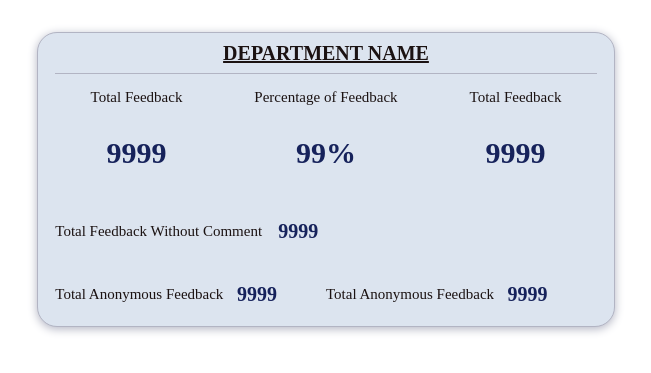
After one commit to datnt19213/WebEnterprise, a PHP site: page /view/overviewQAmanager.html in a window 1280 px wide. The commit adds this page. Shown: the top 373 px of the page, without its empty margins (315-966 px from the left). Run offline with PHP 8.4, Linux system fonts and the light colour scheme.

Commit message:
build 5 UI in the view folder

```diff
--- a/css/root.css
+++ b/css/root.css
@@ -1,5 +1,6 @@
 :root {
   --white-color: #fafcfe;
+  --licorice: #1B1212;
   --light-blue-white: #dce4ef; /* background of row data in table*/
   --light-blue-purple: #b2b4c3; /* header table data*/
   --light-blue-gray: #6c7398; /* background download button*/
--- /dev/null
+++ b/view/overviewQAmanager.html
@@ -0,0 +1,180 @@
+<!DOCTYPE html>
+<html lang="en">
+
+<head>
+    <meta charset="UTF-8">
+    <meta http-equiv="X-UA-Compatible" content="IE=edge">
+    <meta name="viewport" content="width=device-width, initial-scale=1.0">
+    <link rel="stylesheet" href="../css/root.css">
+    <title>Overview QA Manager</title>
+
+    <style>
+        body {
+            margin: 0 25%;
+            padding: 0;
+            width: 50%;
+        }
+
+        .departmentName-container {
+            background: var(--light-blue-white);
+            color: var(--licorice);
+            border: 1px solid var(--light-blue-purple);
+            border-radius: 2rem;
+            width: 90%;
+            margin: 5%;
+            box-shadow: 0 2px 10px var(--light-blue-purple);
+            user-select: none;
+            cursor: pointer;
+        }
+
+        .departmentName-container:hover {
+            transform: scale(1.01);
+        }
+
+        header {
+            width: 94%;
+            font-size: var(--rem-2);
+            font-weight: bold;
+            text-transform: uppercase;
+            text-decoration-line: underline;
+            border-bottom: 1px solid  var(--light-blue-purple);
+            margin: 0 3%;
+            padding: 1.5% 0;
+            justify-content: center;
+            text-align: center;
+            align-items: center;
+        }
+
+        .content {
+            width: 94%;
+            display: flex;
+            flex-direction: column;
+            margin: 0 3%;
+        }
+
+        .row1 {
+            width: 100%;
+            display: flex;
+            flex-direction: row;
+            align-items: center;
+            justify-content: space-between;
+        }
+
+        .totalFeedback,
+        .percentFeedback,
+        .totalContributor {
+            width: 30%;
+            text-align: center;
+        }
+
+        .row1-col1-title,
+        .row1-col2-title,
+        .row1-col3-title {
+            font-size: var(--rem-15);
+            width: 100%;
+        }
+
+        .row1-col1-value,
+        .row1-col2-value,
+        .row1-col3-value {
+            font-size: var(--rem-3);
+            font-weight: bold;
+            color: var(--dark-blue);
+            width: 100%;
+        }
+
+        .row2 {
+            display: flex;
+            flex-direction: row;
+            justify-content: justify;
+            align-items: center;
+            width: 100%;
+        }
+
+        .row2-title {
+            font-size: var(--rem-15);
+            margin-right: 3%;
+        }
+
+        .row2-value {
+            font-size: var(--rem-2);
+            font-weight: bold;
+            color: var(--dark-blue);
+        }
+
+        .row3 {
+            width: 100%;
+            display: flex;
+            flex-direction: row;
+            align-items: center;
+        }
+
+        .col1,
+        .col2 {
+            width: 50%;
+            display: flex;
+            flex-direction: row;
+            text-align: justify;
+            align-items: center;
+        }
+
+        .row3-col1-title,
+        .row3-col2-title {
+            font-size: var(--rem-15);
+            margin-right: 5%;
+        }
+
+        .row3-col1-value,
+        .row3-col2-value {
+            font-size: var(--rem-2);
+            font-weight: bold;
+            color: var(--dark-blue);
+        }
+
+        @media screen and (max-width: 900px) {}
+    </style>
+</head>
+
+<body>
+    <div class="departmentName-container">
+        <header>Department name</header>
+
+        <div class="content">
+            <div class="row1">
+                <div class="totalFeedback">
+                    <p class="row1-col1-title">Total Feedback</p>
+                    <p class="row1-col1-value">9999</p>
+                </div>
+
+                <div class="percentFeedback">
+                    <p class="row1-col2-title">Percentage of Feedback</p>
+                    <p class="row1-col2-value">99%</p>
+                </div>
+
+                <div class="totalContributor">
+                    <p class="row1-col3-title">Total Feedback</p>
+                    <p class="row1-col3-value">9999</p>
+                </div>
+            </div>
+
+            <div class="row2">
+                <p class="row2-title">Total Feedback Without Comment</p>
+                <p class="row2-value">9999</p>
+            </div>
+
+            <div class="row3">
+                <div class="col1">
+                    <p class="row3-col1-title">Total Anonymous Feedback</p>
+                    <p class="row3-col1-value">9999</p>
+                </div>
+
+                <div class="col2">
+                    <p class="row3-col2-title">Total Anonymous Feedback</p>
+                    <p class="row3-col2-value">9999</p>
+                </div>
+            </div>
+        </div>
+    </div>
+</body>
+
+</html>
```
Also changed, not shown: view/qaDepartments.html (added, +102 -0 lines), view/qaDepartmentsAdmin.html (added, +132 -0 lines), view/qaDepartqaManager.html (added, +153 -0 lines), view/qaMamagementAdmin.html (added, +110 -0 lines), image/LogoRemovebg.png (added), image/filter.png (added).
